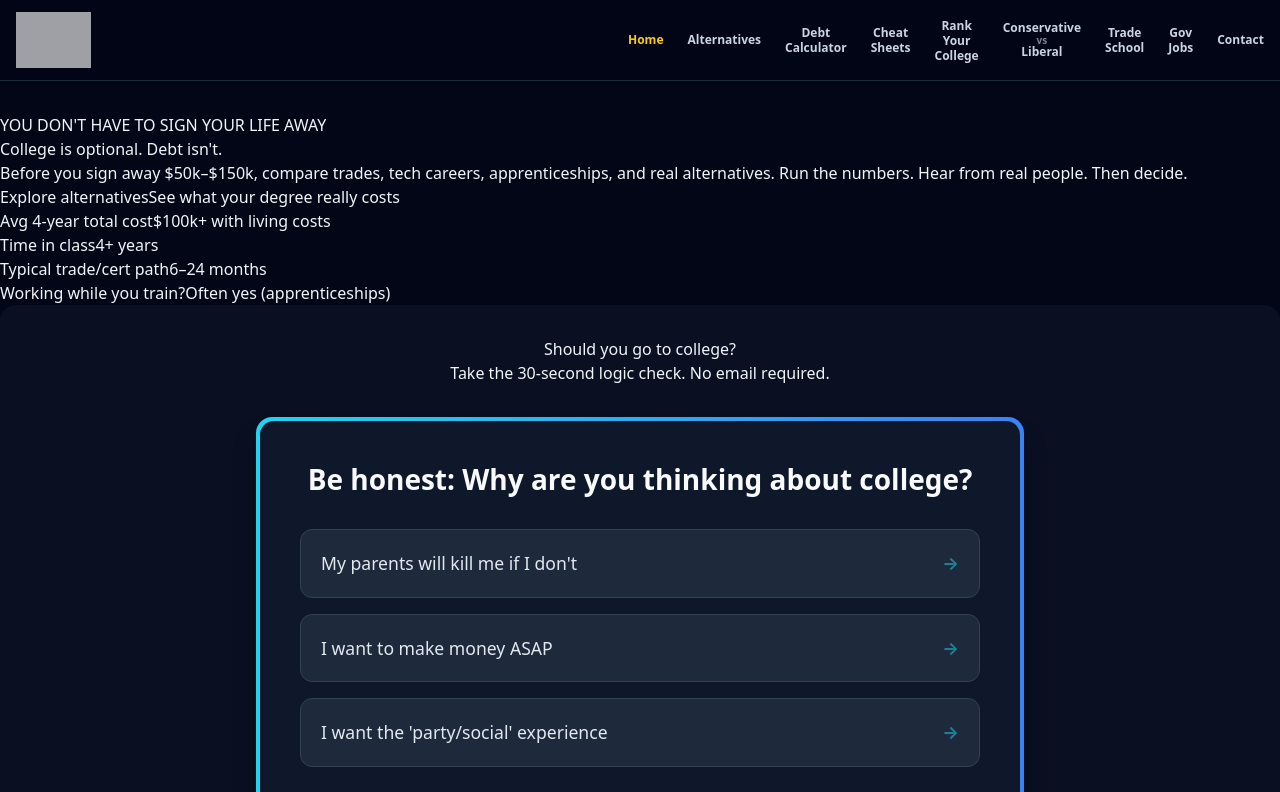
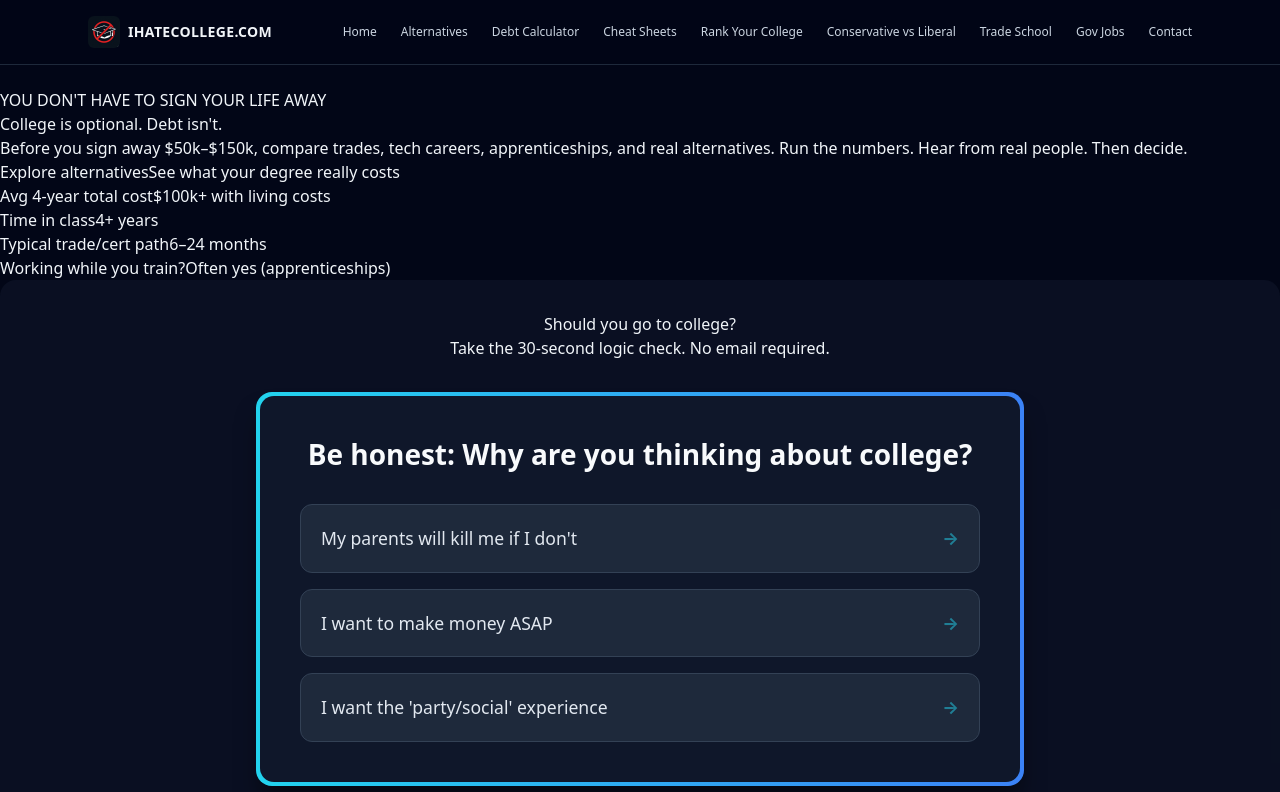
Before and after one commit to placebetsai/Ihatecollege, a Next.js app: page / in a window 1280 px wide. Shown: the top 792 px of the page. Built offline with nearby package versions, Linux system fonts and the light colour scheme; grey boxes are pictures that could not be loaded.

Commit message:
Update Layout.js

```diff
--- a/components/Layout.js
+++ b/components/Layout.js
@@ -1,17 +1,89 @@
 // components/Layout.js
-import Navbar from "./Navbar";
+import Link from "next/link";
+import { useState } from "react";
+
+const navLinks = [
+  { href: "/", label: "Home" },
+  { href: "/alternatives", label: "Alternatives" },
+  { href: "/debt-calculator", label: "Debt Calculator" },
+  { href: "/cheat-sheets", label: "Cheat Sheets" },
+  { href: "/rank-your-school", label: "Rank Your College" },
+  { href: "/liberal-vs-conservative", label: "Conservative vs Liberal" },
+  { href: "/trade-schools", label: "Trade School" },
+  { href: "/civil-service", label: "Gov Jobs" },
+  { href: "/contact", label: "Contact" },
+];
 
 export default function Layout({ children }) {
+  const [open, setOpen] = useState(false);
+
   return (
-    <div className="min-h-screen bg-slate-950 text-slate-100 flex flex-col">
-      <Navbar />
+    <div className="min-h-screen bg-slate-950 text-slate-100">
+      {/* TOP NAVBAR */}
+      <header className="fixed top-0 inset-x-0 z-40 bg-slate-950/90 border-b border-slate-800 backdrop-blur">
+        <div className="max-w-6xl mx-auto px-4 sm:px-6 flex items-center justify-between h-16">
+          {/* Logo left – back to simple icon + text */}
+          <Link href="/" className="flex items-center gap-2">
+            <img
+              src="/icon.png"
+              alt="IHateCollege.com"
+              className="h-8 w-8 rounded-md object-contain"
+            />
+            <span className="hidden sm:inline text-sm font-semibold tracking-wide text-slate-100">
+              IHATECOLLEGE.COM
+            </span>
+          </Link>
 
-      {/* main content */}
-      <main className="flex-1 pt-6 pb-12">
-        {children}
-      </main>
+          {/* Desktop nav */}
+          <nav className="hidden md:flex items-center gap-6 text-xs font-medium">
+            {navLinks.map((link) => (
+              <Link
+                key={link.href}
+                href={link.href}
+                className="text-slate-300 hover:text-white transition-colors"
+              >
+                {link.label}
+              </Link>
+            ))}
+          </nav>
 
-      {/* footer */}
+          {/* Mobile hamburger */}
+          <button
+            className="md:hidden inline-flex items-center justify-center p-2 rounded-md border border-slate-700 text-slate-200 hover:bg-slate-800"
+            onClick={() => setOpen((prev) => !prev)}
+            aria-label="Toggle main menu"
+          >
+            <div className="space-y-1">
+              <span className="block h-0.5 w-5 bg-slate-200" />
+              <span className="block h-0.5 w-5 bg-slate-200" />
+              <span className="block h-0.5 w-5 bg-slate-200" />
+            </div>
+          </button>
+        </div>
+
+        {/* Mobile dropdown */}
+        {open && (
+          <div className="md:hidden border-t border-slate-800 bg-slate-950">
+            <nav className="max-w-6xl mx-auto px-4 py-3 grid grid-cols-2 gap-2 text-sm">
+              {navLinks.map((link) => (
+                <Link
+                  key={link.href}
+                  href={link.href}
+                  className="py-2 text-slate-200 hover:text-white"
+                  onClick={() => setOpen(false)}
+                >
+                  {link.label}
+                </Link>
+              ))}
+            </nav>
+          </div>
+        )}
+      </header>
+
+      {/* PAGE CONTENT */}
+      <main className="pt-20 pb-12">{children}</main>
+
+      {/* FOOTER */}
       <footer className="border-t border-slate-800 py-6 text-center text-xs text-slate-500">
         © {new Date().getFullYear()} IHateCollege.com — College is optional. Debt isn’t.
       </footer>
```
